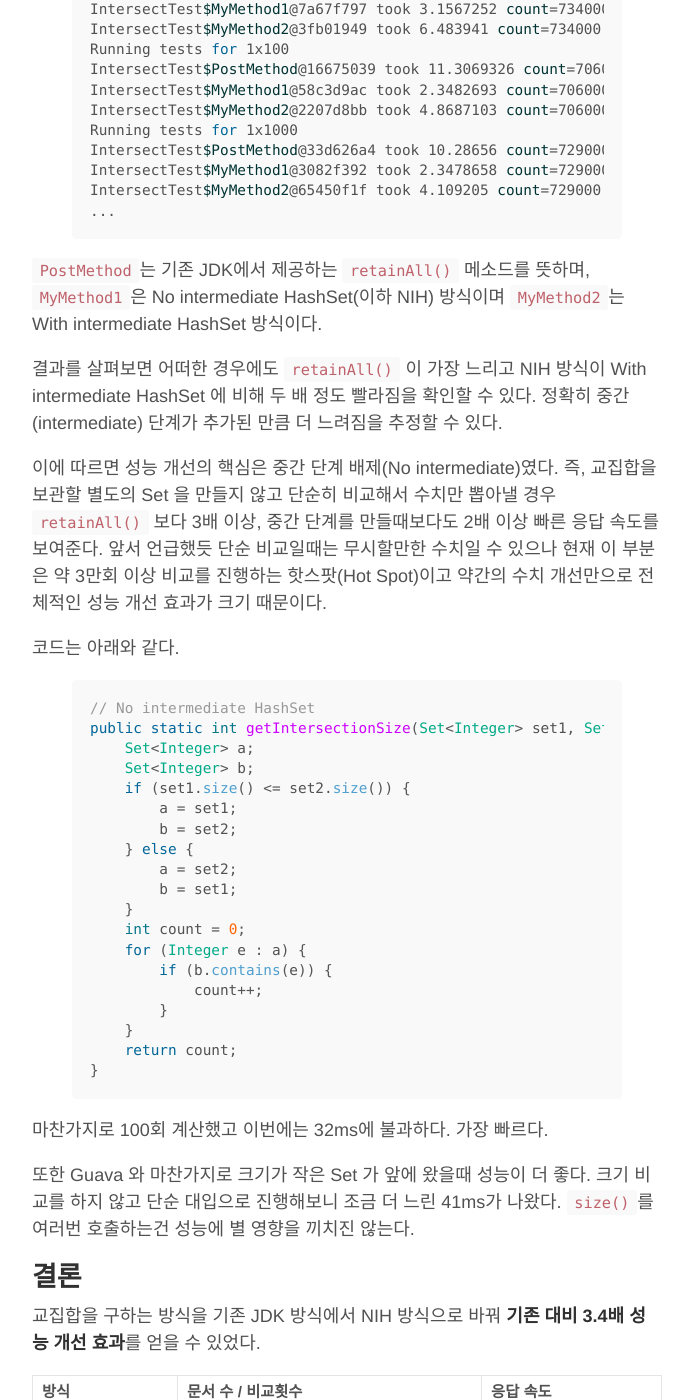
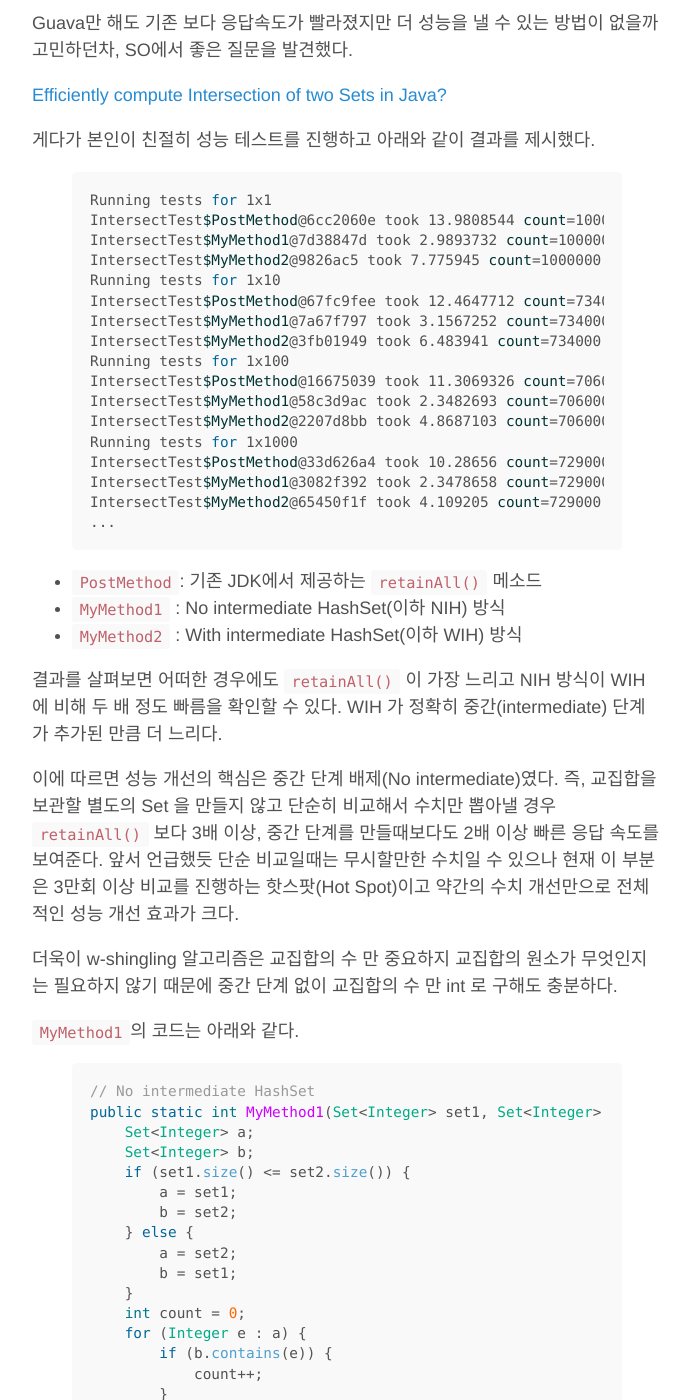
Before and after one commit to Umaigenomu/likejazz.github.io, a Jekyll site: the page built from _posts/2015-05-20-intersection-of-two-sets.md, in a window 1280 px wide and 1400 px high, scrolled down 2636 px. Shown: the whole window, without its empty margins (293-986 px from the left). Built offline with Jekyll 4.4.1, drawn with Linux system fonts in a browser that asks for light colours; some of the changed text lies outside the part shown.

Commit message:
Publishing

```diff
--- a/_posts/2015-05-20-intersection-of-two-sets.md
+++ b/_posts/2015-05-20-intersection-of-two-sets.md
@@ -7,18 +7,19 @@
 중복 제거를 위해 250개의 문서를 상호 비교할 경우 총 31,125번의 비교를 진행하게 된다. 이에 따른 CPU 비용이 상당히 높은데 이를 보다 최적화하여 개선할 수 있는 방안을 찾아본다.
 </div>
 
+*2015년 5월 19일 초안 작성*
+
 ## 내용
 
 두 문서의 유사도를 계산하는 [w-shingling 알고리즘](http://en.wikipedia.org/wiki/W-shingling)은 A/B 두 문서의 슁글(shingle) 사이즈를 아래와 같이 간단한 교집합(intersection)과 합집합(union)으로 유사도를 표현한다.
 
 ![w-shingling](http://upload.wikimedia.org/math/5/7/c/57c09a4c79a15ebfb940af31b0594059.png)
 
-자카드 계수(Jaccard coefficient) 정의와도 동일한데 따라서 교집합(intersection)을 빠르게 계산하는 것이 성능 개선의 핵심이다. 이 부분은 약 3만회 이상 비교를 진행하는 핫스팟(Hot Spot)이고 따라서 약간의 수치 개선 만으로도 전체적인 성능 개선 효과가 크기 때문이다.
+자카드 계수(Jaccard coefficient) 정의와도 동일한데 따라서 교집합(intersection)을 빠르게 계산하는 것이 성능 개선의 핵심이다. 이 부분은 3만회 이상 비교를 진행하는 핫스팟(Hot Spot)이고 약간의 수치 개선 만으로도 전체적인 성능 개선 효과가 크다.
 
 자바에서 [두 Set 간 교집합(intersection)을 계산하는 방법](http://www.leveluplunch.com/java/examples/intersection-of-two-sets/)은 여러가지가 있으며, 이를 이용해 다양한 교집합을 구해보고 성능을 측정하기로 한다.
 
 성능 측정은 튀는 값을 배제하기 위해 평균(average)이 아닌 중앙값(median)을 취하기로 한다. 중앙값 메소드는 [SO에 있는 코드](http://stackoverflow.com/a/11955900/3513266)를 참조하여 아래와 같이 작성했다.
-
 
 {% highlight java %}
 private static double median(long[] arr) {
@@ -35,7 +36,23 @@
 }
 {% endhighlight %}
 
-### Straight up Java
+시간 계산은 아래 형태로 100회씩 진행하여 중앙값을 구했다.
+
+{% highlight java %}
+for (int i = 0;i<100;i++) {
+  long startTimeMillis = System.currentTimeMillis();
+
+  // do stuff
+  ...
+
+  long lastTime = System.currentTimeMillis();
+  elapsed[i] = lastTime - startTimeMillis;
+}
+
+System.out.println("median(elapsed) = " + median(elapsed));
+{% endhighlight %}
+
+### Straight up Java(JDK)
 
 기존 JDK 기본 라이브러리를 사용한 코드는 아래와 같다.
 
@@ -48,7 +65,7 @@
 
 `retainAll()` 메소드는 `java.util.Collection`에서 제공하는 JDK 기본 메소드이며 일치하는 Set을 남겨주는 역할을 한다. 즉, 교집합에 해당하는 만큼을 남기며 원본을 조작하므로 원본을 손실하지 않기 위해선 위와 같이 별도의 HashSet을 생성해 담아야 한다.
 
-기존에는 이 기본 메소드를 사용했으며 100회 계산에 중앙값을 취해 109ms 응답 속도를 얻었다.
+기존에는 이 기본 메소드를 사용했으며 100회 계산시 109ms 응답 속도 중앙값을 얻었다.
 
 ### Guava
 
@@ -62,15 +79,15 @@
 
 > Note: The returned view performs slightly better when set1 is the smaller of the two sets. If you have reason to believe one of your sets will generally be smaller than the other, pass it first.
 
-마찬가지로 100회 계산 중앙값은 58ms. 일반적으로 Guava 가 성능이 좋다고 알려져있으며 실제로 이 또한 기존 대비 80% 이상 성능 개선 효과가 있다.
+마찬가지로 100회 계산 중앙값은 58ms. 일반적으로 Guava 가 성능이 좋다고 알려져있으며 실제로 이 또한 기존 대비 1.8배 이상 성능 개선 효과가 있다.
 
-### No intermediate HashSet
+### No intermediate HashSet(NIH)
 
-Guava만 해도 기존 보다 80% 이상 응답속도가 빨라졌지만 더 성능을 낼 수 있는 방법이 없을까 고민하던차 SO에서 좋은 질문을 발견했다.
+Guava만 해도 기존 보다 응답속도가 빨라졌지만 더 성능을 낼 수 있는 방법이 없을까 고민하던차, SO에서 좋은 질문을 발견했다.
 
 [Efficiently compute Intersection of two Sets in Java?](http://stackoverflow.com/questions/7574311/efficiently-compute-intersection-of-two-sets-in-java)
 
-게다가 친절하게 성능 비교를 직접 진행한 답변이 있었다. 본인이 친절히 성능 테스트를 진행하고 결과를 아래와 같이 제시했다.
+게다가 본인이 친절히 성능 테스트를 진행하고 아래와 같이 결과를 제시했다.
 
 {% highlight bash %}
 Running tests for 1x1
@@ -92,17 +109,21 @@
 ...
 {% endhighlight %}
 
-`PostMethod`는 기존 JDK에서 제공하는 `retainAll()` 메소드를 뜻하며, `MyMethod1`은 No intermediate HashSet(이하 NIH) 방식이며 `MyMethod2`는 With intermediate HashSet 방식이다.
+- `PostMethod`: 기존 JDK에서 제공하는 `retainAll()` 메소드
+- `MyMethod1` : No intermediate HashSet(이하 NIH) 방식
+- `MyMethod2` : With intermediate HashSet(이하 WIH) 방식
 
-결과를 살펴보면 어떠한 경우에도 `retainAll()` 이 가장 느리고 NIH 방식이 With intermediate HashSet 에 비해 두 배 정도 빨라짐을 확인할 수 있다. 정확히 중간(intermediate) 단계가 추가된 만큼 더 느려짐을 추정할 수 있다.
+결과를 살펴보면 어떠한 경우에도 `retainAll()` 이 가장 느리고 NIH 방식이 WIH 에 비해 두 배 정도 빠름을 확인할 수 있다. WIH 가 정확히 중간(intermediate) 단계가 추가된 만큼 더 느리다.
 
-이에 따르면 성능 개선의 핵심은 중간 단계 배제(No intermediate)였다. 즉, 교집합을 보관할 별도의 Set 을 만들지 않고 단순히 비교해서 수치만 뽑아낼 경우 `retainAll()` 보다 3배 이상, 중간 단계를 만들때보다도 2배 이상 빠른 응답 속도를 보여준다. 앞서 언급했듯 단순 비교일때는 무시할만한 수치일 수 있으나 현재 이 부분은 약 3만회 이상 비교를 진행하는 핫스팟(Hot Spot)이고 약간의 수치 개선만으로 전체적인 성능 개선 효과가 크기 때문이다.
+이에 따르면 성능 개선의 핵심은 중간 단계 배제(No intermediate)였다. 즉, 교집합을 보관할 별도의 Set 을 만들지 않고 단순히 비교해서 수치만 뽑아낼 경우 `retainAll()` 보다 3배 이상, 중간 단계를 만들때보다도 2배 이상 빠른 응답 속도를 보여준다. 앞서 언급했듯 단순 비교일때는 무시할만한 수치일 수 있으나 현재 이 부분은 3만회 이상 비교를 진행하는 핫스팟(Hot Spot)이고 약간의 수치 개선만으로 전체적인 성능 개선 효과가 크다.
 
-코드는 아래와 같다.
+더욱이 w-shingling 알고리즘은 교집합의 수 만 중요하지 교집합의 원소가 무엇인지는 필요하지 않기 때문에 중간 단계 없이 교집합의 수 만 int 로 구해도 충분하다.
+
+`MyMethod1`의 코드는 아래와 같다.
 
 {% highlight java %}
 // No intermediate HashSet
-public static int getIntersectionSize(Set<Integer> set1, Set<Integer> set2) {
+public static int MyMethod1(Set<Integer> set1, Set<Integer> set2) {
     Set<Integer> a;
     Set<Integer> b;
     if (set1.size() <= set2.size()) {
@@ -121,13 +142,13 @@
     return count;
 }
 {% endhighlight %}
-마찬가지로 100회 계산했고 이번에는 32ms에 불과하다. 가장 빠르다.
+마찬가지로 100회 계산했고 32ms에 불과하다. 가장 빠르다.
 
-또한 Guava 와 마찬가지로 크기가 작은 Set 가 앞에 왔을때 성능이 더 좋다. 크기 비교를 하지 않고 단순 대입으로 진행해보니 조금 더 느린 41ms가 나왔다. `size()`를 여러번 호출하는건 성능에 별 영향을 끼치진 않는다.
+또한 Guava 와 마찬가지로 크기가 작은 Set 가 앞에 왔을때 성능이 더 좋다. 크기 비교를 하지 않고 단순 대입으로 진행한 경우 조금 더 느린 41ms가 나왔다. `size()`를 여러번 호출하는건 성능에 별 영향을 끼치지 않으므로 반드시 크기 비교를 통해 작은 Set 을 앞에 두도록 한다.
 
 ## 결론
 
-교집합을 구하는 방식을 기존 JDK 방식에서 NIH 방식으로 바꿔 **기존 대비 3.4배 성능 개선 효과**를 얻을 수 있었다.
+교집합을 구하는 방식을 기존 JDK 방식에서 NIH 방식으로 바꿔 **기존 대비 3.4배 성능 개선 효과**를 얻었다.
 
 <table>
   <thead>
```
